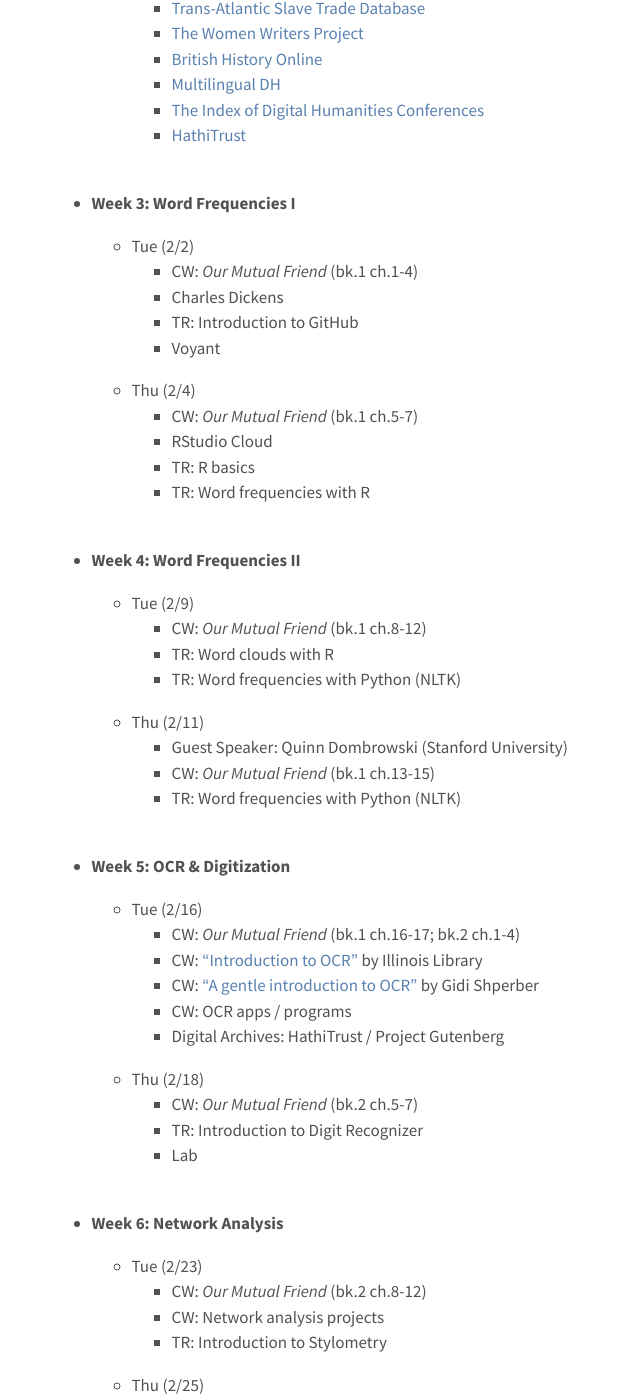
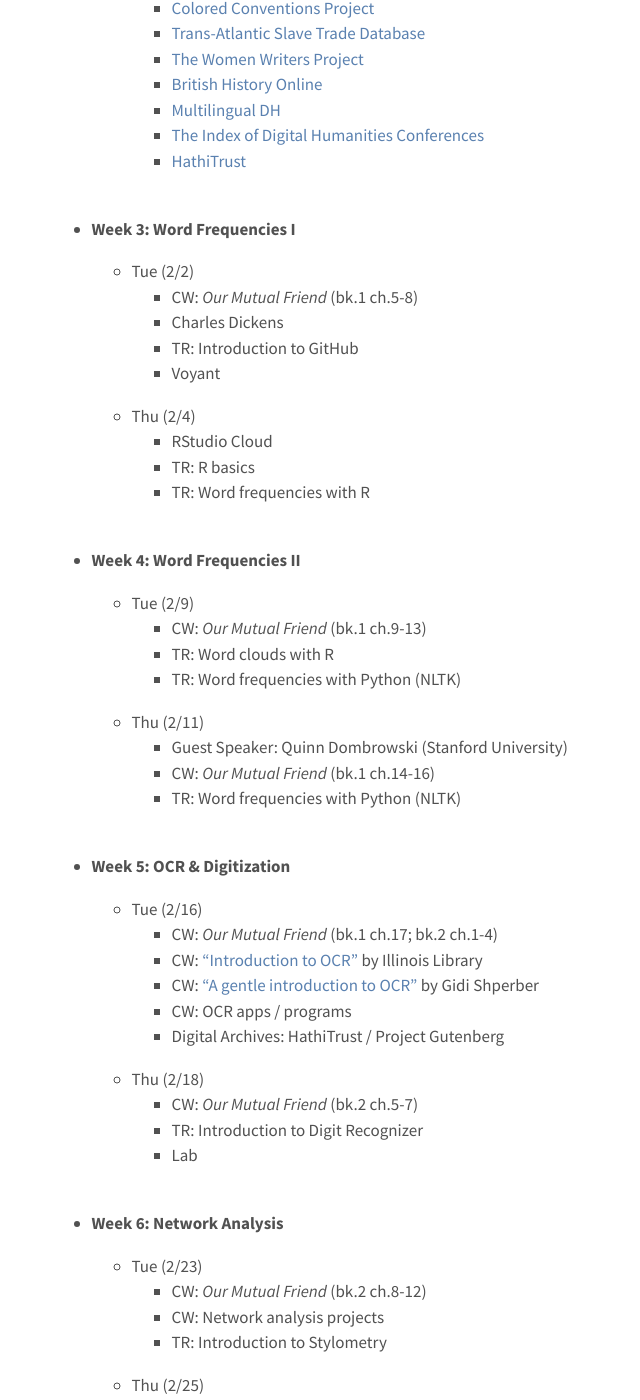
Before and after one commit to elibooklover/ENGL304-Spring2021, a Jekyll site: the page built from syllabus.md, in a window 1280 px wide and 1400 px high, scrolled down 7115 px. Shown: the whole window, without its empty margins (291-931 px from the left). Built offline with Jekyll 4.4.1, drawn with Linux system fonts in a browser that asks for light colours; some of the changed text lies outside the part shown.

Commit message:
Syllabus

```diff
--- a/syllabus.md
+++ b/syllabus.md
@@ -1,7 +1,7 @@
 ---
 layout: page
 title: Syllabus
-subtitle: v1.0.6 last updated on January 15, 2020.
+subtitle: v1.1.0 last updated on January 18, 2020.
 ---
 
 <p class="message">
@@ -10,8 +10,8 @@
 
 ## Instructor Information
 [![Gmail Badge](https://img.shields.io/badge/Gmail-d14836?style=plastic&logo=Gmail&logoColor=white&link=mailto:elibooklover@tamu.edu)](mailto:elibooklover@tamu.edu)
+- Instructor: Hoyeol Kim
 - Class Meeting Times: TTh 9:45-11:00am
-- Instructor: Hoyeol Kim
 - Office Location: LAAH 549
 - Office Hours: TW 11:00am-12:30pm via Zoom (by appointment at [https://calendly.com/hoyeolkim/office-hours](https://calendly.com/hoyeolkim/office-hours))
 - Course Website and Course Reading: [https://elibooklover.github.io/ENGL304-Spring2021/](https://elibooklover.github.io/ENGL304-Spring2021/)
@@ -161,12 +162,11 @@
 * <b>Week 3: Word Frequencies I</b>
 
   * Tue (2/2)
-    * CW: <i>Our Mutual Friend</i> (bk.1 ch.1-4)
+    * CW: <i>Our Mutual Friend</i> (bk.1 ch.5-8)
     * Charles Dickens
     *	TR: Introduction to GitHub
     * Voyant
   * Thu (2/4)
-    * CW: <i>Our Mutual Friend</i> (bk.1 ch.5-7)
     * RStudio Cloud
     * TR: R basics
     *	TR: Word frequencies with R
@@ -176,13 +176,13 @@
 * <b>Week 4: Word Frequencies II</b>
 
   * Tue (2/9)
-    * CW: <i>Our Mutual Friend</i> (bk.1 ch.8-12)
+    * CW: <i>Our Mutual Friend</i> (bk.1 ch.9-13)
     *	TR: Word clouds with R
     * TR: Word frequencies with Python (NLTK)
 
   * Thu (2/11)
     * Guest Speaker: Quinn Dombrowski (Stanford University)
-    *	CW: <i>Our Mutual Friend</i> (bk.1 ch.13-15)
+    *	CW: <i>Our Mutual Friend</i> (bk.1 ch.14-16)
     * TR: Word frequencies with Python (NLTK)
 <br>
 <br>
```
Also changed, not shown: other parts of syllabus.md (+3 -1 lines).
